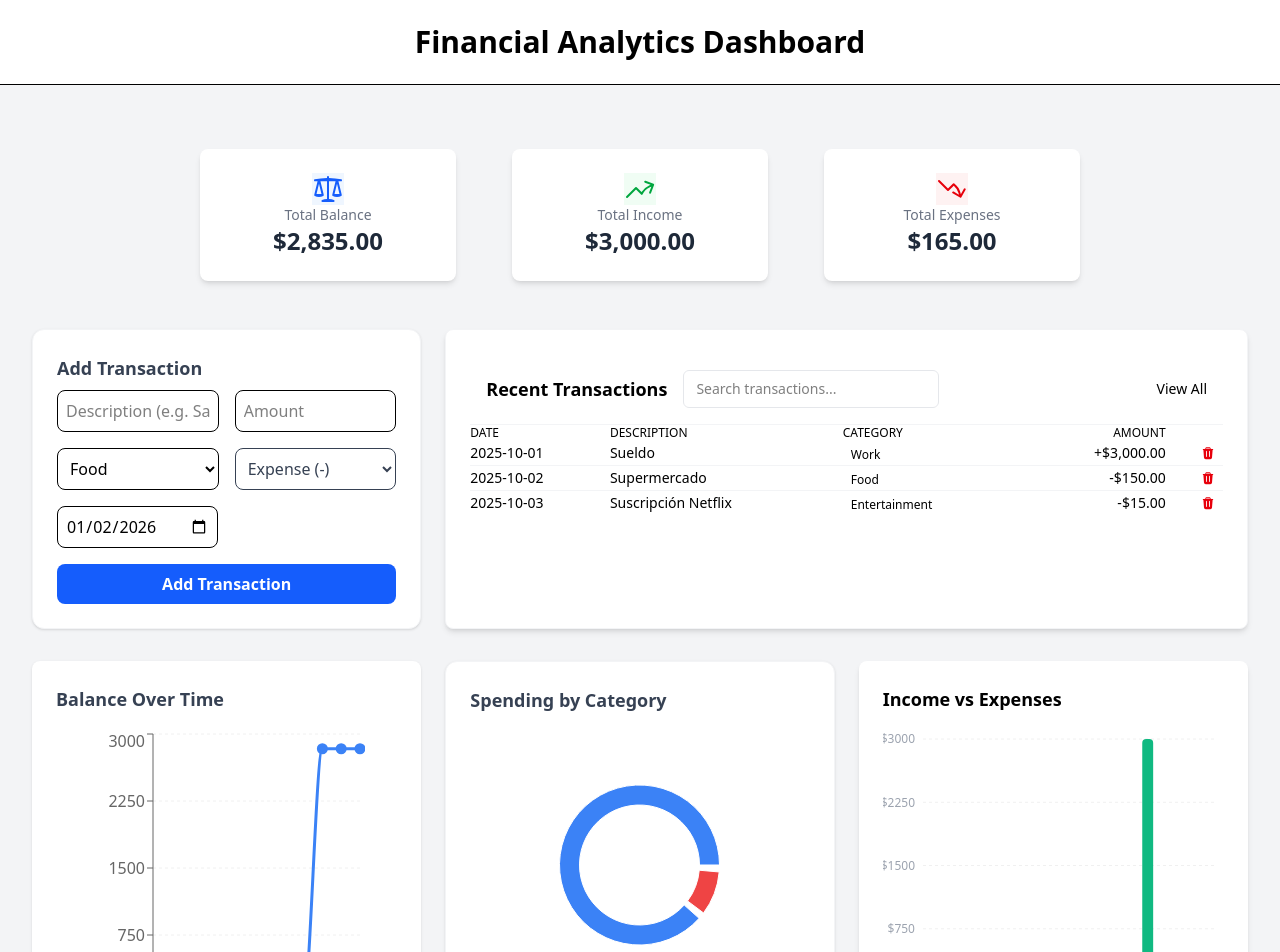
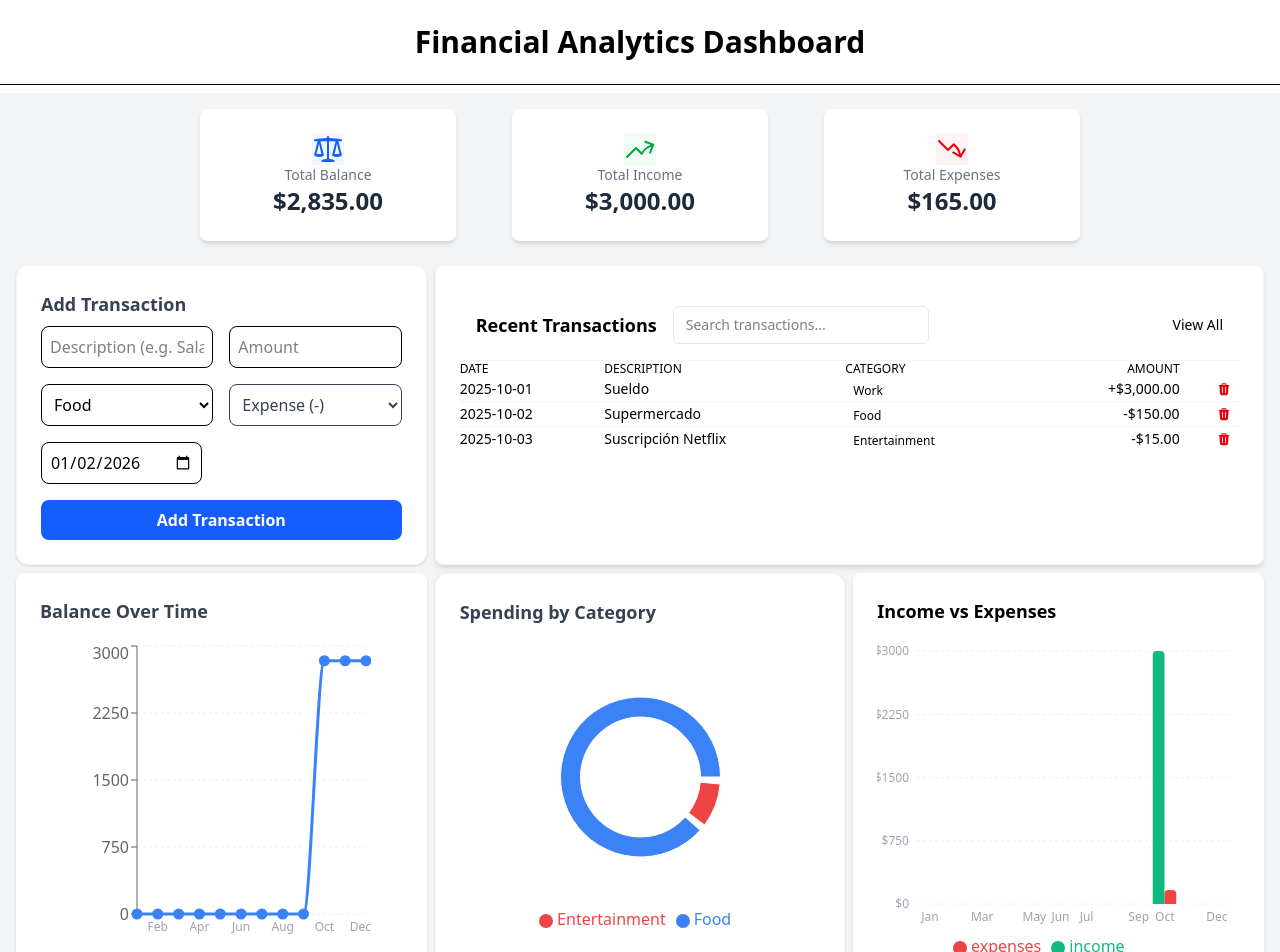
Before and after one commit to alef-garrido/bank-accnt-dashboard, a React (Vite) app: page / in a window 1280 px wide. Shown: the top 952 px of the page. Built offline with nearby package versions, Linux system fonts and the light colour scheme.

Commit message:
update spacing

```diff
--- a/src/App.tsx
+++ b/src/App.tsx
@@ -23,19 +23,18 @@ function App() {
   const totalBalance = totalIncome - totalExpenses;
   return (
     <>
-          <h1 className='text-3xl font-bold my-6 text-center'>
-            Financial Analytics Dashboard
-          </h1>
-          <hr />
+      <h1 className='text-3xl font-bold my-6 text-center'>
+        Financial Analytics Dashboard
+      </h1>
+      <hr />
+
       <div className='bg-gray-100 min-h-screen'>
-
-        <div className='md:p-8'>
-
-          <div className='mb-8'>
-          <StatsGrid totalBalance={totalBalance} totalIncome={totalIncome} totalExpenses={totalExpenses} />
+        <div className='md:px-4'>
+          <div className='mb-2'>
+            <StatsGrid totalBalance={totalBalance} totalIncome={totalIncome} totalExpenses={totalExpenses} />
           </div>
 
-          <div className='grid grid-cols-1 md:grid-cols-2 lg:grid-cols-3 gap-6 mb-8'>
+          <div className='grid grid-cols-1 md:grid-cols-2 lg:grid-cols-3 gap-2 mb-2'>
             <div className="md:col-span-2 lg:col-span-1">
               <TransactionForm onAddTransaction={(tx) => setTransactions(prev => [tx, ...prev])} />
             </div>
@@ -47,7 +46,7 @@ function App() {
             </div>
           </div>
 
-          <div className='grid grid-cols-1 lg:grid-cols-3 gap-6'>
+          <div className='grid grid-cols-1 lg:grid-cols-3 gap-2'>
             <div className='h-[400px]'>
               <BalanceChart data={calculateBalanceOverTime(transactions)} />
             </div>
--- a/src/components/StatsGrid.tsx
+++ b/src/components/StatsGrid.tsx
@@ -9,7 +9,7 @@ interface StatsGridProps {
 
 export const StatsGrid = ({ totalBalance, totalIncome, totalExpenses }: StatsGridProps) => {
   return (
-    <div className="grid justify-center md:flex md:m-4 md:gap-6">
+    <div className="grid justify-center md:flex md:m-2 md:gap-6">
       <StatCard
         title="Total Balance"
         amount={totalBalance}
```
